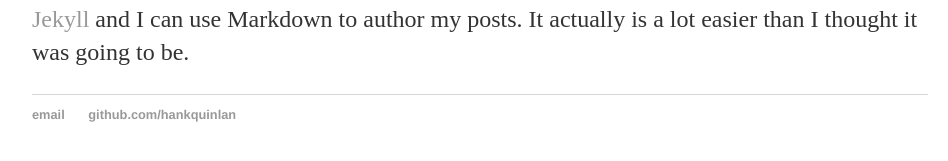
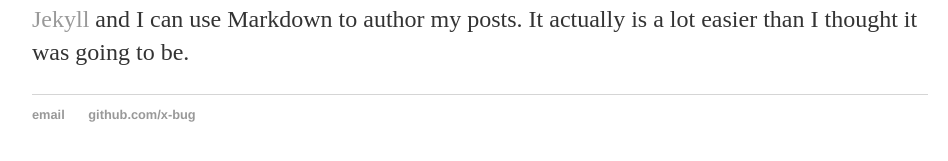
Before and after one commit to x-bug/x-bug.github.io, a Jekyll site: the page built from _posts/2017-07-18-x-bug-site-launched.md, in a window 1280 px wide. Shown: the part 286-447 px from the top of the page, without its empty margins (160-1108 px from the left). Built offline with Jekyll 4.4.1, drawn with Linux system fonts in a browser that asks for light colours.

Commit message:
Update default.html
Change <footer>

```diff
--- a/_layouts/default.html
+++ b/_layouts/default.html
@@ -21,8 +21,8 @@
 			</div><!-- /.container -->
 			<footer>
 	    		<ul>
-	        		<li><a href="mailto:hankquinlanhub@gmail.com">email</a></li>
-	        		<li><a href="https://github.com/hankquinlan">github.com/hankquinlan</a></li>
+	        		<li><a href="mailto:x.bug@web.de">email</a></li>
+	        		<li><a href="https://github.com/x-bug">github.com/x-bug</a></li>
 				</ul>
 			</footer>
 		</body>
```
